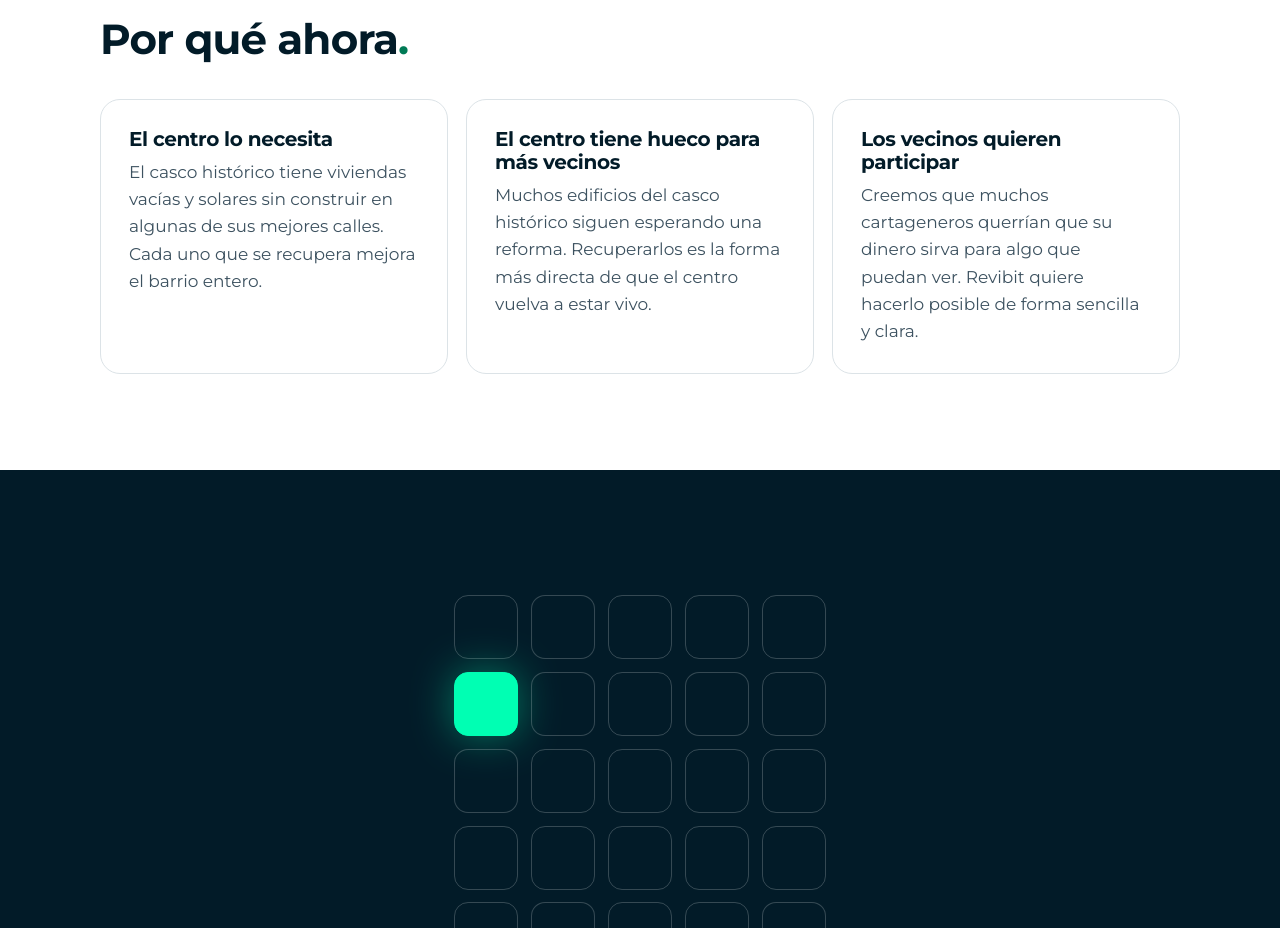
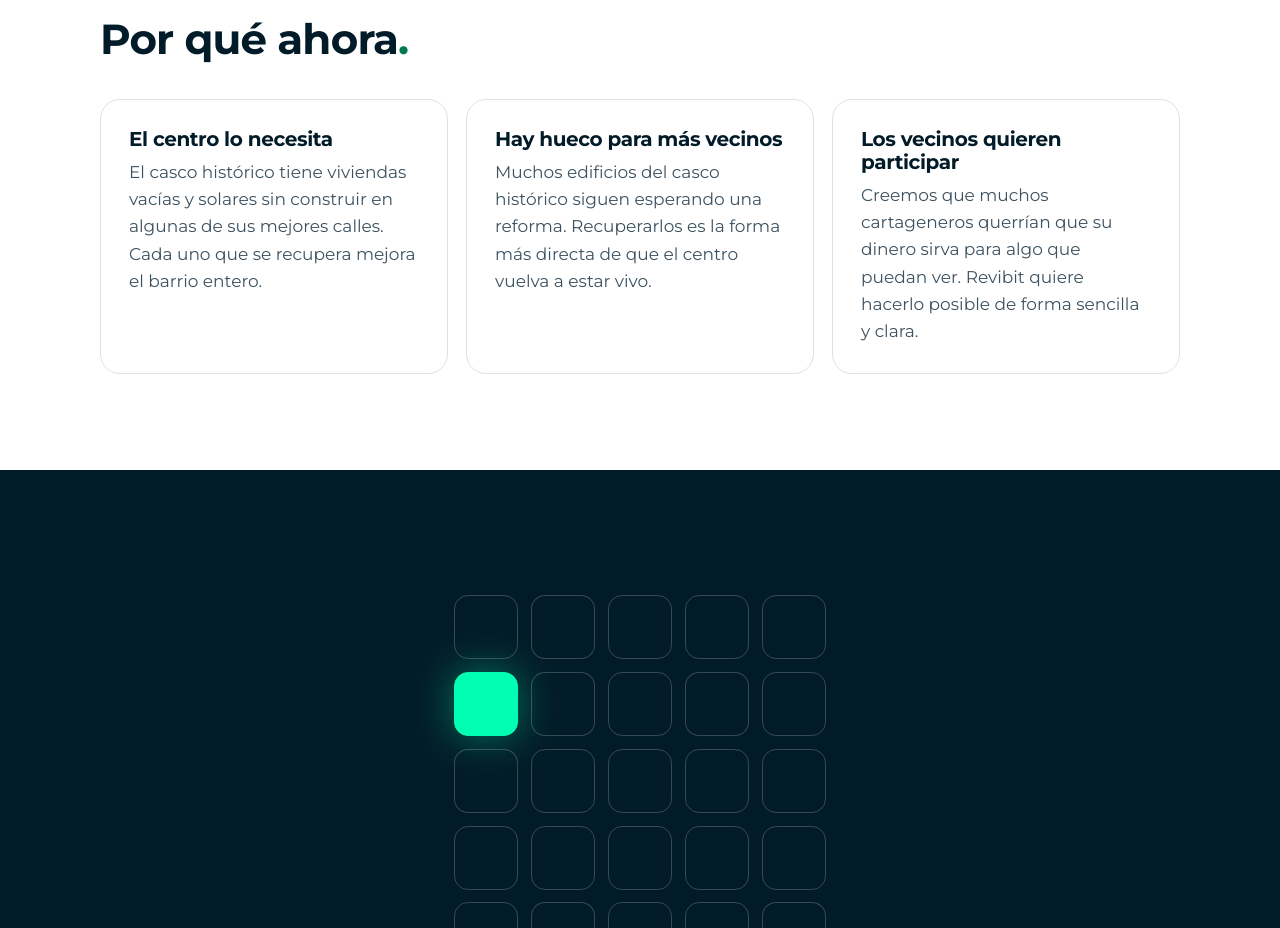
Before and after one commit to Revibit-Capital/revibit-landing, a plain HTML site: page index.html in a window 1280 px wide. Shown: the part 3620-4548 px from the top of the page. Drawn offline with Linux system fonts and the light colour scheme.

Commit message:
Título «Hay hueco para más vecinos»
Co-Authored-By: Claude Opus 5.5 <noreply@anthropic.com>

```diff
--- a/index.html
+++ b/index.html
@@ -175,7 +175,7 @@
             <p>El casco histórico tiene viviendas vacías y solares sin construir en algunas de sus mejores calles. Cada uno que se recupera mejora el barrio entero.</p>
           </article>
           <article class="card flat">
-            <h3>El centro tiene hueco para más vecinos</h3>
+            <h3>Hay hueco para más vecinos</h3>
             <p>Muchos edificios del casco histórico siguen esperando una reforma. Recuperarlos es la forma más directa de que el centro vuelva a estar vivo.</p>
           </article>
           <article class="card flat">
```
